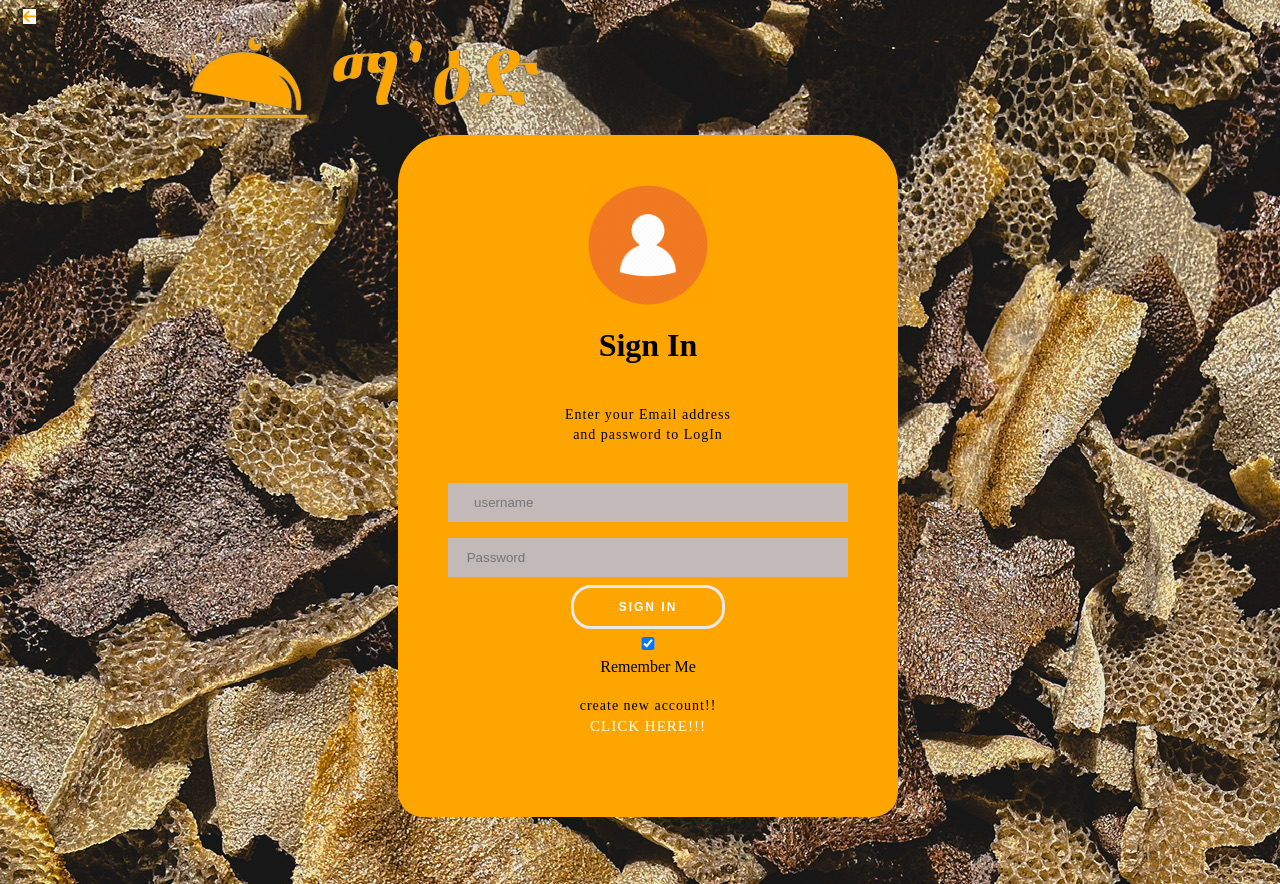
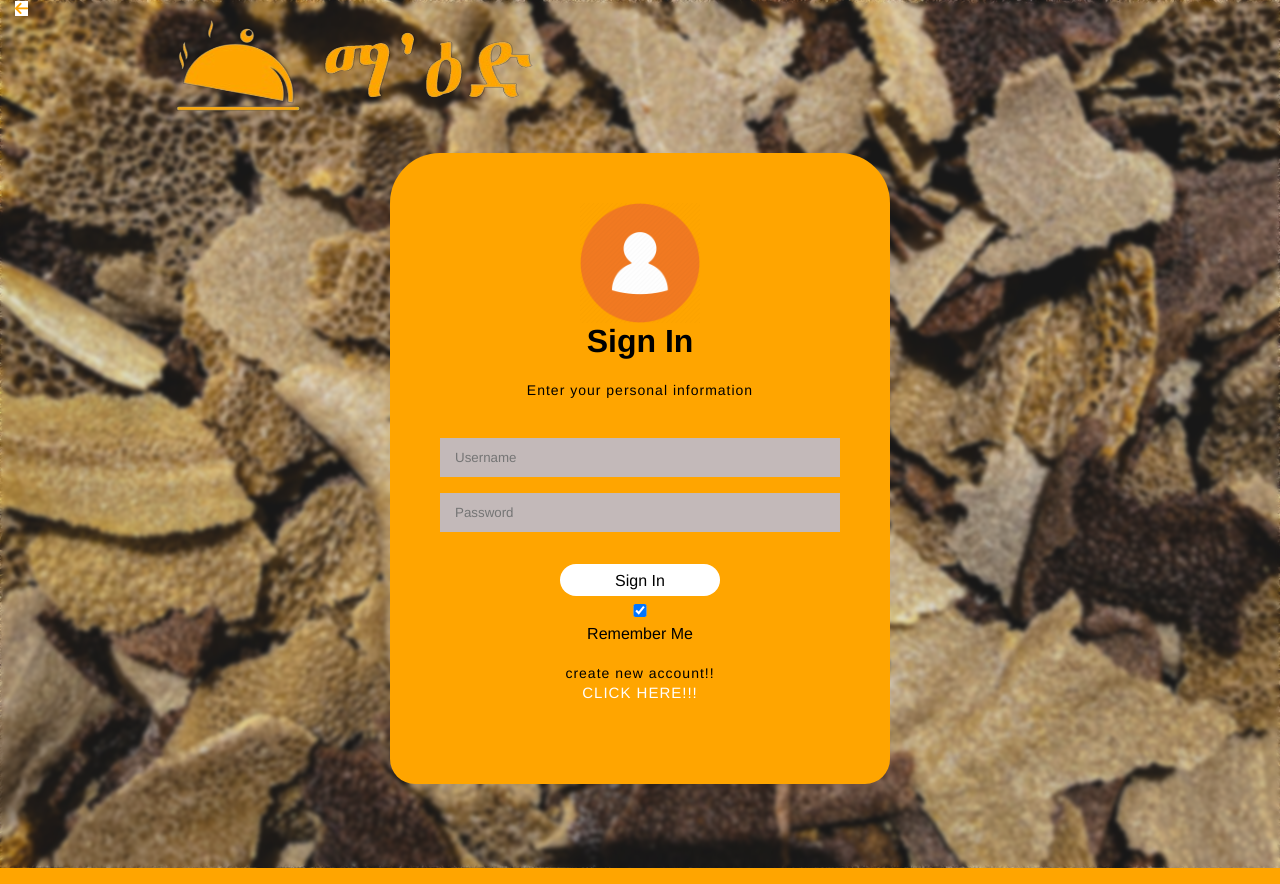
Before and after one commit to Eliyonqwe/Ma-ed-Recipe-Generator, a PHP site: page /HTML/signin.php in a window 1280 px wide. Run offline with PHP 8.4, Linux system fonts and the light colour scheme; some libraries are stand-ins or nearby versions.

Commit message:
signin ui edited

```diff
--- a/Ma'ed/HTML/signin.php
+++ b/Ma'ed/HTML/signin.php
@@ -1,6 +1,7 @@
 <?php include('server.php') ?>
 <!DOCTYPE html>
 <html lang="en">
+
 <head>
   <meta charset="UTF-8">
   <meta http-equiv="X-UA-Compatible" content="IE=edge">
@@ -9,12 +10,13 @@
   <link rel="stylesheet" href="../styles/signin.css">
   <script src="https://kit.fontawesome.com/a837bf0db4.js" crossorigin="anonymous"></script>
 </head>
+
 <body>
-  <div class="item1">  <a href="signup.php"><i class="fa-sharp fa-solid fa-arrow-left"></i></a>
+  <div class="item1"> <a href="signup.php"><i class="fa-sharp fa-solid fa-arrow-left"></i></a>
     <div class="logo">
       <a href="home.php"><img src="../pics/Maed_logo1-removebg.png" alt="" /></a>
-     </div>
     </div>
+  </div>
 
   <div class="containers555">
 
@@ -25,19 +27,20 @@
         <?php include('errors.php'); ?>
         <img src="../pics/256-512.webp" alt="Avatar" class="avatar">
         <h1>Sign In</h1>
-        <p>Enter your Email address <br>and password to LogIn</p>
-        <input type="text" placeholder="   username" name="username" />
-        <input type="password" placeholder=" Password" name="password" />
-        <button name="signin_user">Sign In</button>
-       <input type="checkbox" checked="checked" name="remeber">Remember Me
-       <p class="new">create new account!! <br>  <span><a href="signup.php">CLICK HERE!!!</a></span></p>
-    </form>
+        <p>Enter your personal information</p>
+        <input type="text" placeholder="Username" name="username" />
+        <input type="password" placeholder="Password" name="password" />
+        <button name="signin_user" class="signin">Sign In</button>
+        <input type="checkbox" checked="checked" name="remeber">Remember Me
+        <p class="new">create new account!! <br> <span><a href="signup.php">CLICK HERE!!!</a></span></p>
+      </form>
 
 
 
-</div>
-
     </div>
 
+  </div>
+
 </body>
+
 </html>
--- a/Ma'ed/Styles/signin.css
+++ b/Ma'ed/Styles/signin.css
@@ -1,9 +1,18 @@
 * {
-	box-sizing: border-box;
-	/* overflow: hidden; */
+	margin: 0;
+		padding: 0;
+		box-sizing: border-box;
+		font-family: Proxima Nova, Helvetica, Arial, sans-serif;
+		text-decoration: none;
 }
 body{
-    background-image: url('../pics/injera.JPG')
+    background-image: url('../pics/injera.JPG');
+    background-position: bottom;
+    background-repeat: no-repeat;
+    background-size: cover;
+    height: 100%;
+    width: 100%;
+    backdrop-filter: blur(2px);
 }
 
 h1 {
@@ -38,34 +47,34 @@ a {
 	margin: 15px ;
 }
 
-button {
-	border-radius: 20px;
-	border: 3px solid rgb(233, 233, 233);
-	background-color: orange;
-	color: white;
-	font-size: 12px;
-	font-weight: bold;
-	padding: 12px 45px;
-	letter-spacing: 2px;
-	text-transform: uppercase;
-	transition: background 0.5s;
+
+input[name="password"]{
+	margin-bottom: 2rem;
 }
 
-button:active {
-	transform: scale(0.95);
-	background-color:white;
+button.signin {
+	border: none;
+	outline: none;
+	height: 2rem;
+	width: 10rem;
+	background-color: white;
+	border-radius: 1.5rem;
+	cursor: pointer;
+	font-size: 1rem;
+	padding: 0.5rem 0.5rem;
+	color: black;
+	transition: 0.3s ease;
+
 }
-
-
-
-button.Sign {
-	background-color: transparent;
-	border-color: #FFFFFF;
-	transition: background 0.5s;
-}
-
-button.Sign:active{
+button.signin:hover {
+	cursor: pointer;
+	transform: scale(0.9);
 	background-color: white;
+	transition: 0.3s;
+	box-shadow: 0 0 5px white,
+		0 0 5px white,
+		0 0 5px white,
+		0 0 5px white;
 }
 
 form {
```
